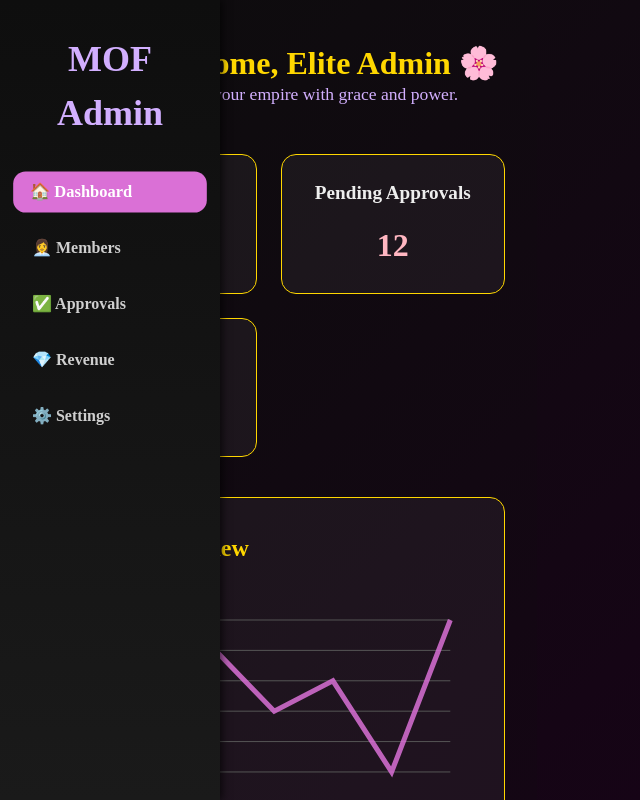
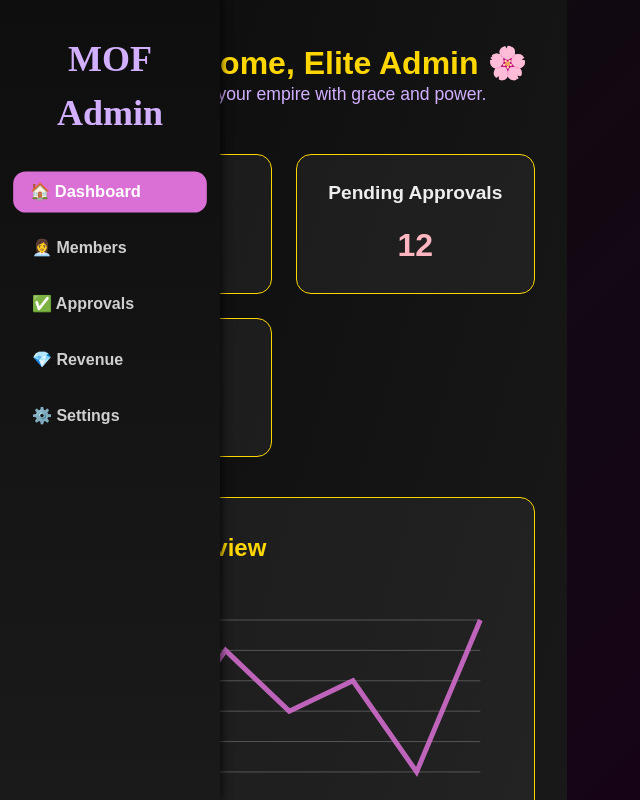
Before and after one commit to mof48/mof-frontend, a React (Vite) app: page /admin in a window 1280 px wide. Shown: the top 800 px of the page, without its empty margins (0-640 px from the left). Built offline with nearby package versions, Linux system fonts and the light colour scheme; sample sign-in values are in the browser's storage.

Commit message:
AdminDashboard

```diff
--- a/src/pages/Dashboard/AdminDashboard.css
+++ b/src/pages/Dashboard/AdminDashboard.css
@@ -181,3 +181,14 @@ body, .lux-panel {
       grid-template-columns: 1fr;
     }
   }
+  .lux-admin-layout {
+    display: flex;
+    min-height: 100vh;
+    background: linear-gradient(to bottom right, #0b0b0c, #1e1e1e); /* black orchid gradient */
+  }
+
+  .lux-main-content {
+    flex: 1;
+    padding: 2rem;
+    overflow-y: auto;
+  }
--- a/src/pages/Dashboard/AdminDashboard.jsx
+++ b/src/pages/Dashboard/AdminDashboard.jsx
@@ -1,9 +1,9 @@
 import './AdminDashboard.css';
-import adminAvatar from '../../assets/admin-avatar.png'; // Corrected path
+import adminAvatar from '../../assets/admin-avatar.png'; // Correct path
 import { useEffect } from 'react';
 import Chart from 'react-apexcharts';
-import AdminSidebar from '../../components/AdminSidebar'; // Import sidebar
-import Timeline from './Timeline'; // 📌 Correct path!
+import AdminSidebar from '../../components/AdminSidebar'; // ✅ Sidebar
+import Timeline from './Timeline'; // ✅ Timeline
 
 const AdminDashboard = () => {
   useEffect(() => {
@@ -16,12 +16,14 @@ const AdminDashboard = () => {
   }, []);
 
   return (
-    <div className="lux-panel">
+    <div className="lux-admin-layout"> {/* 🌟 KEY: wrap sidebar + content in a flex layout */}
+
       {/* Sidebar */}
       <AdminSidebar />
 
       {/* Main Content */}
       <div className="lux-main-content">
+
         {/* Admin Header */}
         <div className="admin-header">
           <img src={adminAvatar} alt="Admin" className="admin-avatar-glow" />
@@ -62,11 +64,11 @@ const AdminDashboard = () => {
             height={250}
           />
         </div>
+
         {/* Timeline Section */}
-<div className="lux-timeline-section">
-  <Timeline />
-</div>
-
+        <div className="lux-timeline-section">
+          <Timeline />
+        </div>
 
         {/* New Member Requests */}
         <div className="lux-requests">
@@ -90,6 +92,7 @@ const AdminDashboard = () => {
             </div>
           </div>
         </div>
+
       </div>
     </div>
   );
```
